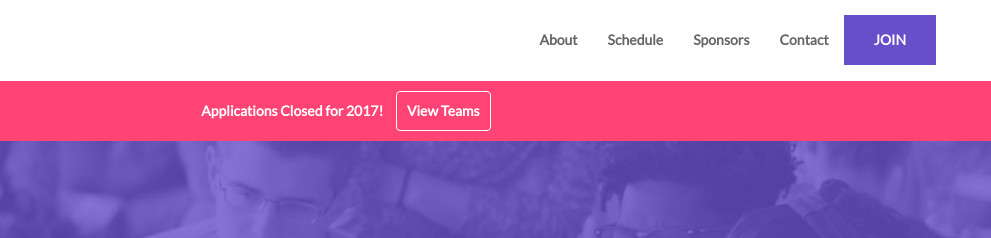
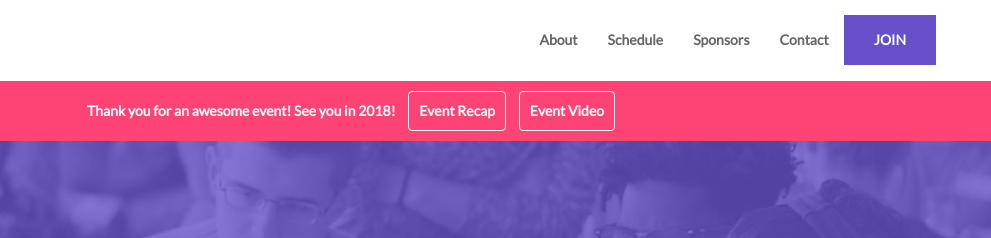
Before and after one commit to abbylarner/dlm_sea, a plain HTML site: page schedule.html in a window 1280 px wide. Shown: the top 238 px of the page, 289-1280 px from the left. Drawn offline with nearby package versions, Linux system fonts and the light colour scheme; a web font is replaced by a local one.

Commit message:
recap nav on all

```diff
--- a/schedule.html
+++ b/schedule.html
@@ -54,7 +54,7 @@
        <div class="navbar navbar-default navbar-fixed-top" id="alert">
       <div class="container">
 
-          <p>Applications Closed for 2017! <a href="teams.html">View Teams</a></p>
+          <p>Thank you for an awesome event! See you in 2018! <a href="https://spark.adobe.com/page/INn9FeFug00a6/" target="_blank">Event Recap</a> <a href="https://spark.adobe.com/video/AliKjAlE6NTwB" target="_blank">Event Video</a></p>
       </div>
     </div>
 
```
Also changed, not shown: sponsors.html (+1 -1 lines), teams.html (+1 -1 lines).
